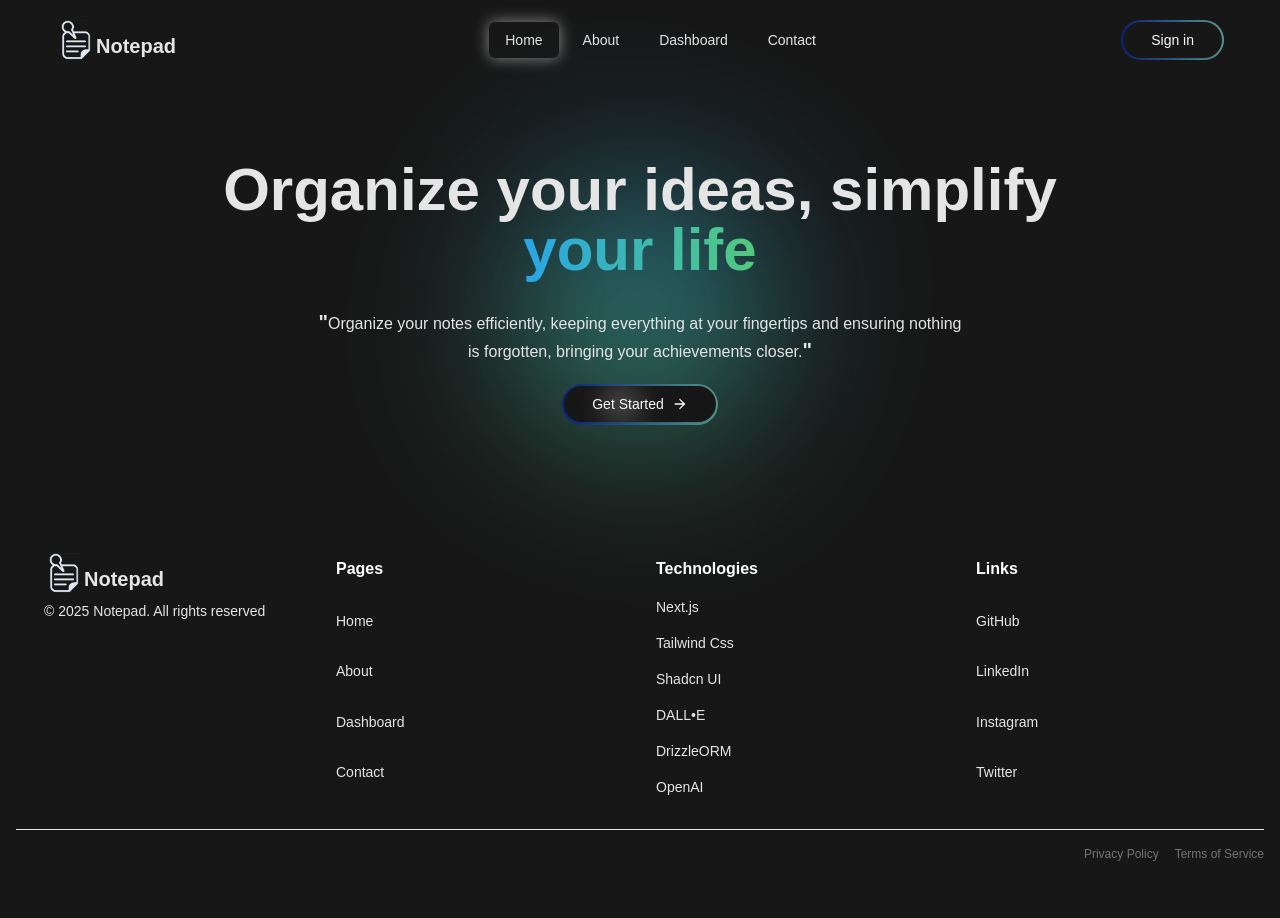
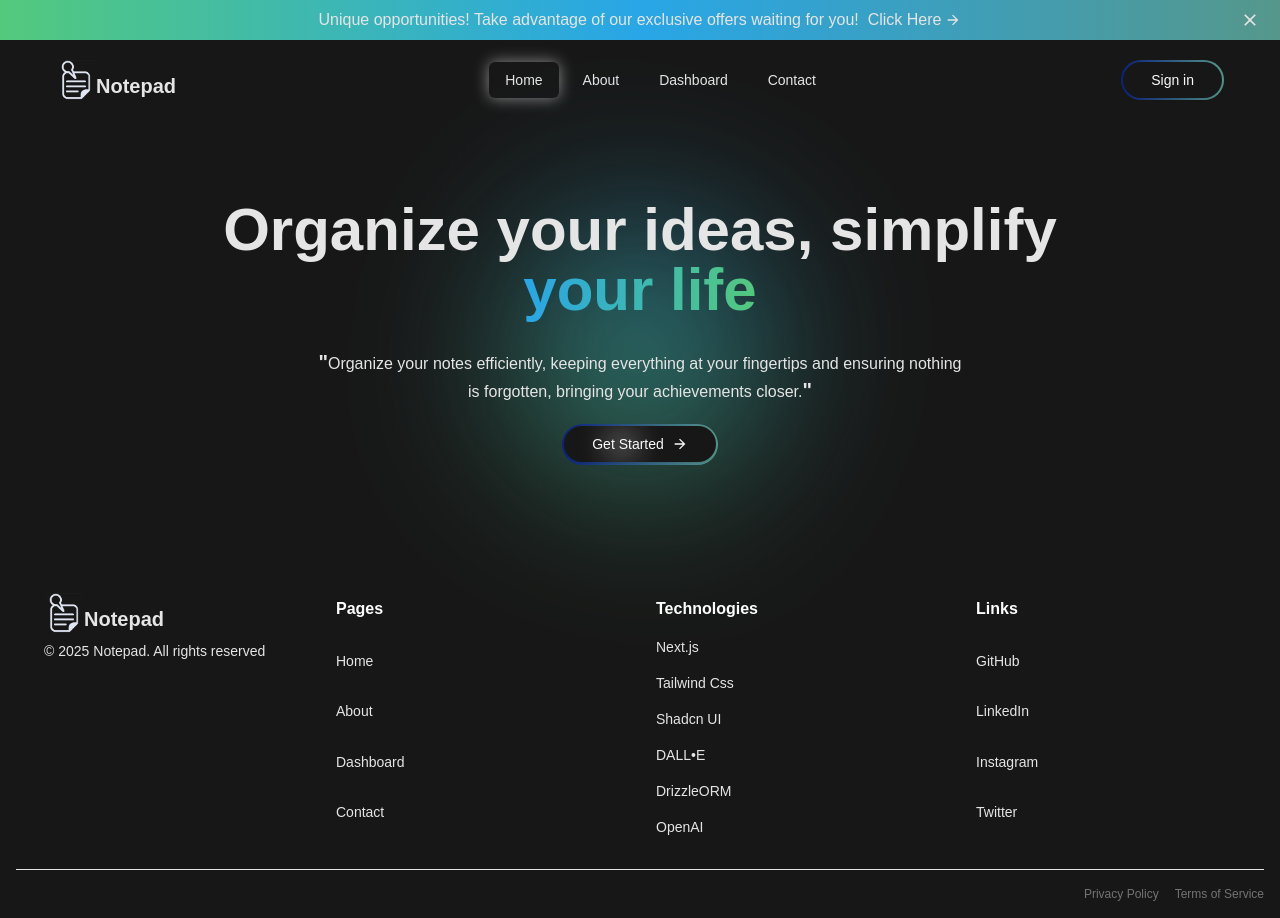
Before and after one commit to rafael-bit/notepad, a Next.js app: page / in a window 1280 px wide. Before the commit the page ends 878 px from the top, so only its background shows below. Built offline with nearby package versions, Linux system fonts and the light colour scheme.

Commit message:
feat: add Banner

```diff
--- /dev/null
+++ b/app/components/Banner.tsx
@@ -0,0 +1,18 @@
+'use client'
+
+import Link from "next/link";
+import { MdArrowForward, MdClose } from "react-icons/md";
+import { useState } from "react";
+
+export default function Banner() {
+	const [showBanner, setShowBanner] = useState(true);
+
+	return (
+		showBanner && (
+			<div className="w-full h-10 bg-gradient-to-r  from-green via-blueLight to-greenMedium flex items-center justify-center">
+				<MdClose className="absolute translate-y-0 right-5 cursor-pointer" size={20} onClick={() => setShowBanner(false)} />
+				<p className="flex">Unique opportunities! Take advantage of our exclusive offers waiting for you!<Link href="/plans" className="flex items-center gap-1">&nbsp; Click Here <MdArrowForward /></Link></p>
+			</div>
+		)
+	)
+}
--- a/app/page.tsx
+++ b/app/page.tsx
@@ -2,10 +2,12 @@ import Header from "./components/Header";
 import Footer from "./components/Footer";
 import { Button } from "@/components/ui/button";
 import { MdArrowForward } from "react-icons/md";
+import Banner from "./components/Banner";
 
 export default function Home() {
   return (
     <>
+      <Banner />
       <Header />
       <div className="relative w-[85%] flex flex-col items-center mx-auto container py-20">
         <div className="absolute left-2/5 top-1/4 -translate-x-1/2 -translate-y-1/2 gradient opacity-60"></div>
```
